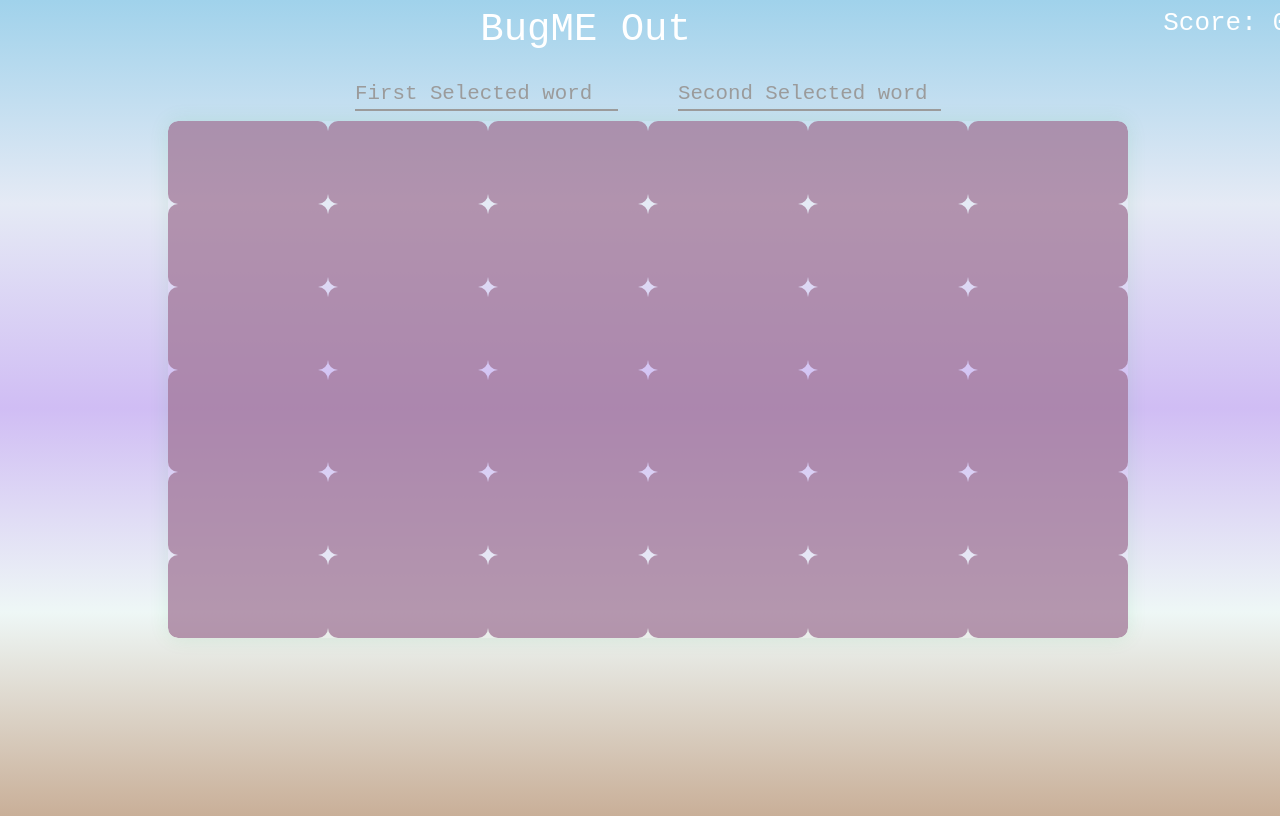
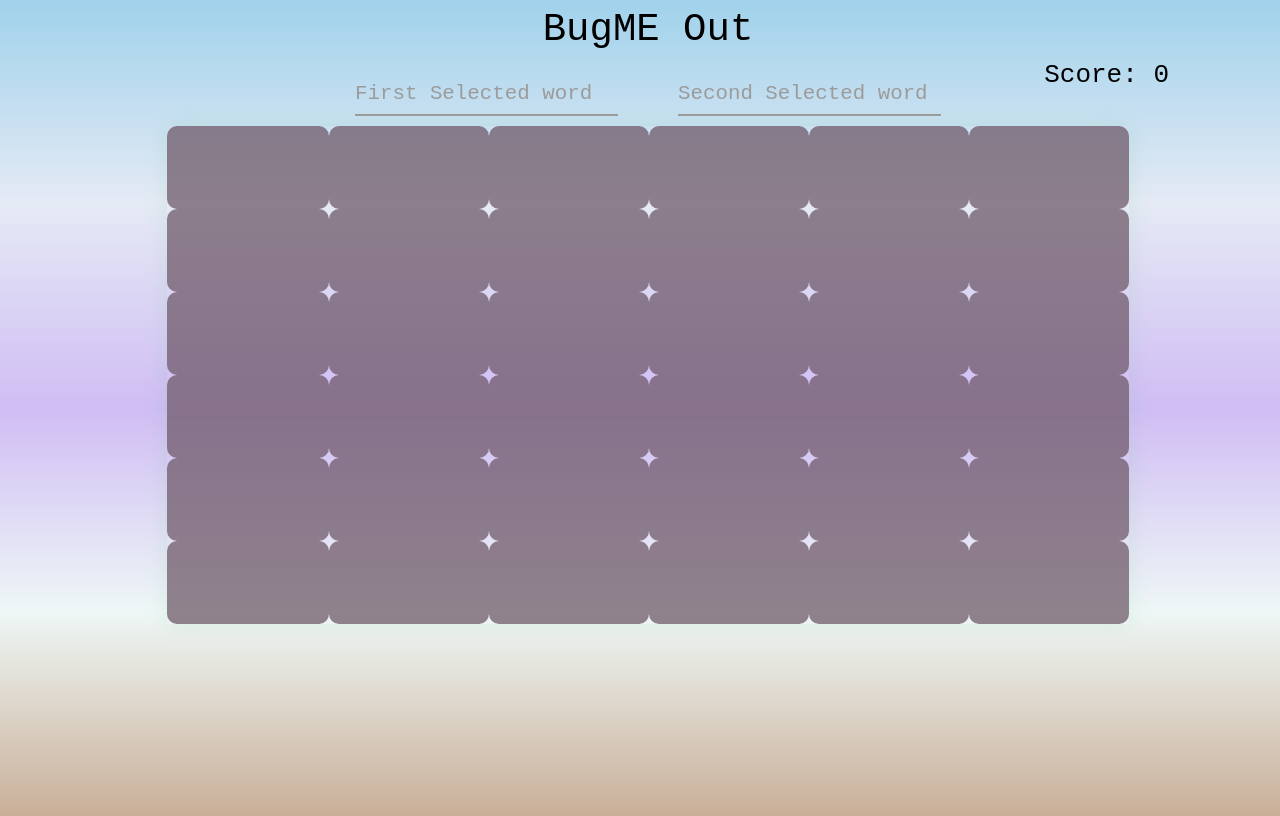
Before and after one commit to shakthiveln/AGame, a plain HTML site: page index.html in a window 1280 px wide. Drawn offline with Linux system fonts and the light colour scheme.

Commit message:
last change

```diff
--- a/index.css
+++ b/index.css
@@ -4,10 +4,22 @@
     width: 100vw;
     height: 100vh;
     overflow: hidden;
+    text-align: center;
+    font-size: 35px;
+    color: black;
+}
+
+.score {
+
+    right: 59px;
+    padding: 52px;
+    float: right;
+    position: absolute;
+    font-size: xx-large;
 }
 
 body {
-    background: linear-gradient(to bottom,  #a0d2eb, #e5eaf5, #d0bdf4, #eef7f6, #c9af98);
+    background: linear-gradient(to bottom, #a0d2eb, #e5eaf5, #d0bdf4, #eef7f6, #c9af98);
 
     color: #fff;
 }
@@ -67,27 +79,12 @@ tbody td:hover:before {
 
 
 
-table,
-th,
-td {
-     border-radius: 10px;
-     /* border: 1px solid rgb(0, 0, 0);  */
-    width: 130px;
-    height: 65px;
-    border-end-end-radius: 10px;
-    border-top-right-radius: 10px;
-    border-bottom-right-radius: 10px;
-    border-bottom-left-radius: 10px;
-    border-top-left-radius: 10px;
 
-
-
-}
 
 
 
 .box {
-    background-color: #9f7293b8;
+    background-color: #6b5565b8;
     color: rgb(0, 0, 0);
     font-size: 17px;
     transform-style: preserve-3d;
--- a/index.html
+++ b/index.html
@@ -12,7 +12,7 @@
 </head>
 
 <body class="fontFamily">
-    <div style="float: right;font-size: xx-large;">
+    <div class="score">
         <span>Score: </span><span id="score"></span>
     </div>
     <div>
--- a/secret.js
+++ b/secret.js
@@ -79,7 +79,7 @@ const arrayOfWordsMixed_9 = [
 ];
 
 
-const correctWordsJSON = {
+const correctWordsJSON_9 = {
     "Phishing": "Scam",
     "Ransomware": "Attack",
     "Malware": "Infection",
```
